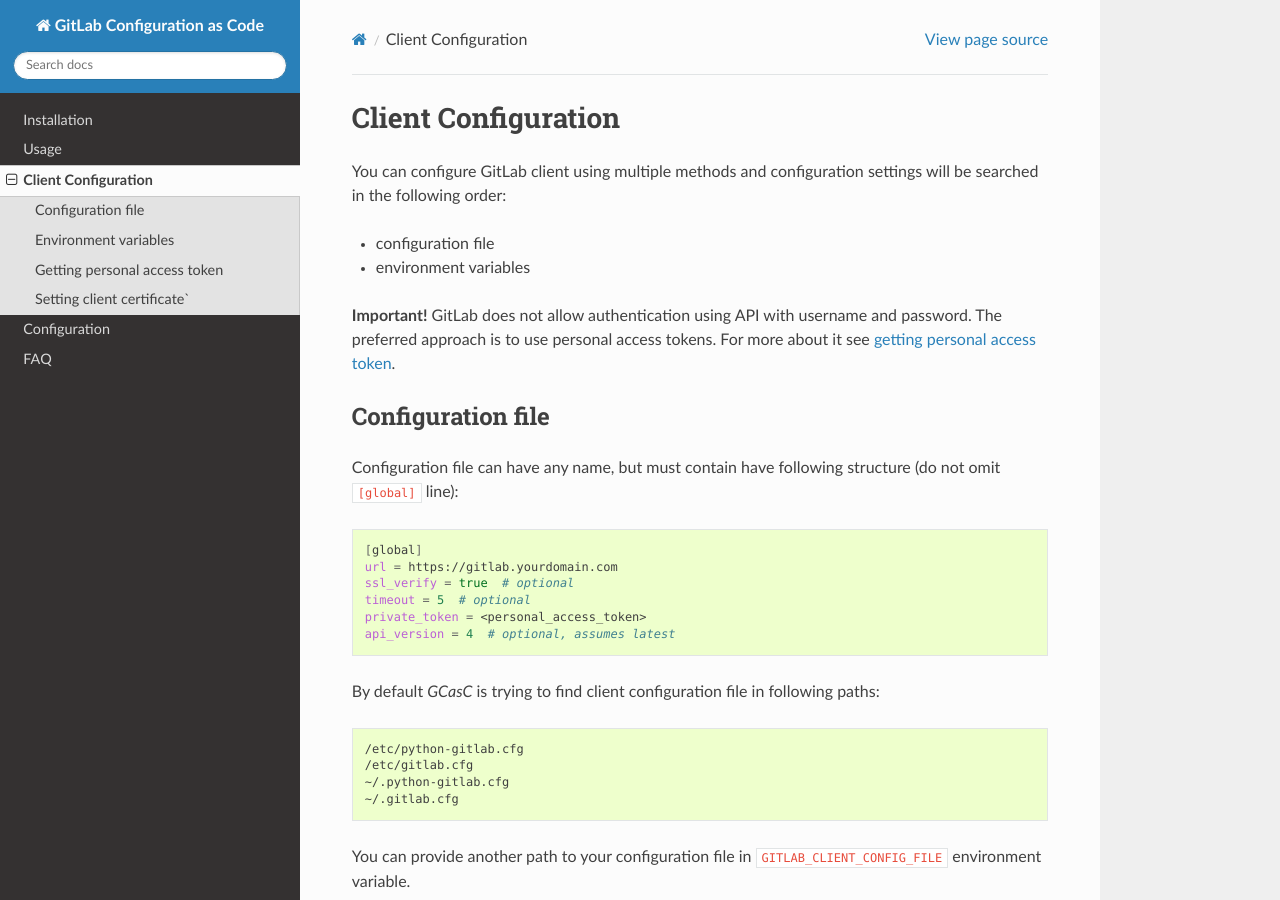
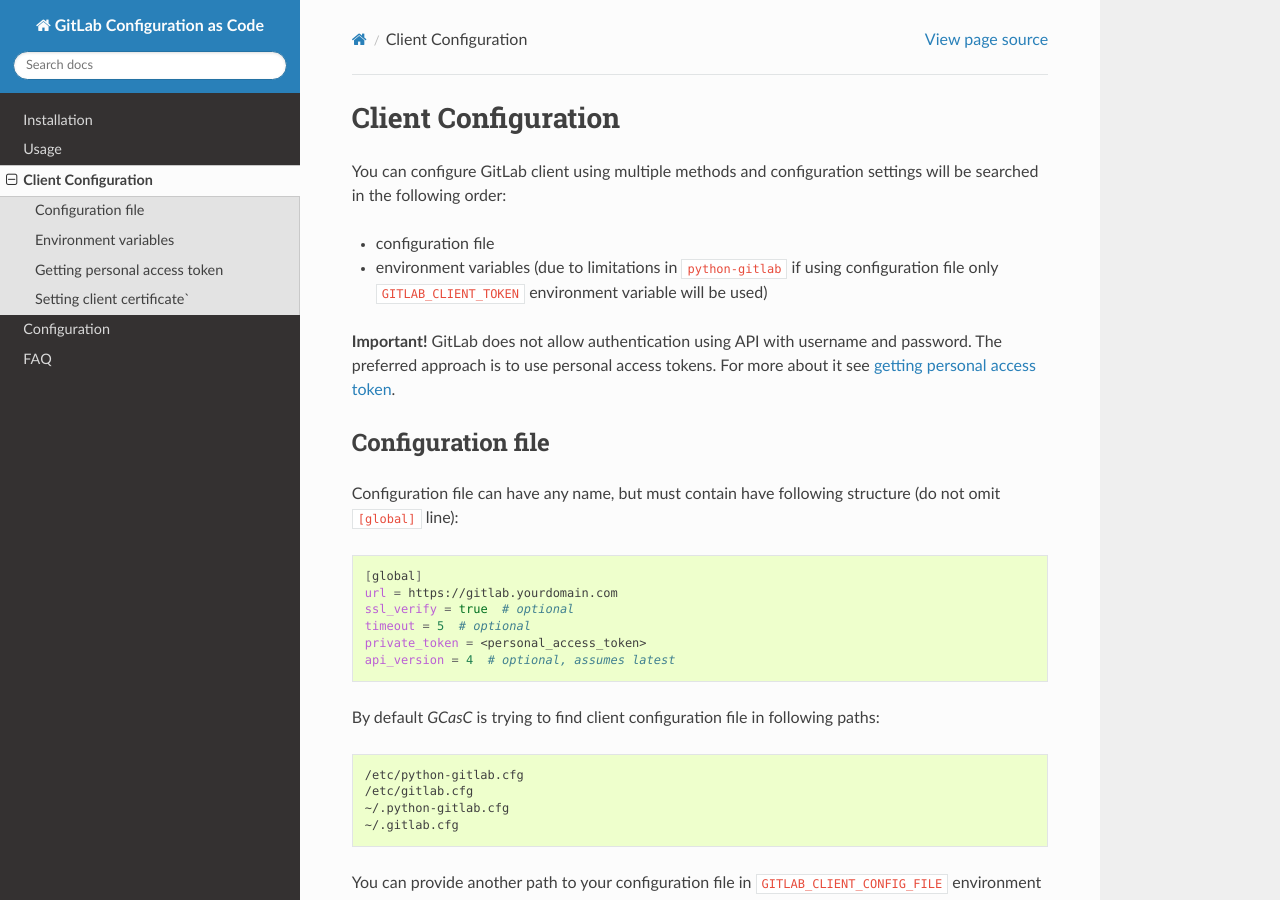
Before and after one commit to Roche/gitlab-configuration-as-code, a Sphinx documentation site: the page built from docs/client.md, in a window 1280 px wide and 900 px high. Built offline with Sphinx 7.4.7 and the Read the Docs theme 2.0.0, drawn with Linux system fonts in a browser that asks for light colours.

Commit message:
Update documentation regarding current limitations
of using config file and env vars at the same time

```diff
--- a/docs/client.md
+++ b/docs/client.md
@@ -4,7 +4,8 @@
 order:
 
 * configuration file
-* environment variables
+* environment variables (due to limitations in `python-gitlab` if using configuration file only `GITLAB_CLIENT_TOKEN`
+  environment variable will be used)
 
 **Important!** GitLab does not allow authentication using API with username and password. The preferred approach
 is to use personal access tokens. For more about it see [getting personal access token](#getting-personal-access-token).
--- a/gcasc/__init__.py
+++ b/gcasc/__init__.py
@@ -102,7 +102,8 @@
         )
 
     url = getattr(config, 'url', None) or uos.get_env_or_else(GITLAB_CLIENT_URL, "https://gitlab.com")
-    ssl_verify = getattr(config, 'ssl_verify', None) or uos.get_env_or_else(GITLAB_CLIENT_SSL_VERIFY, True)
+    # ssl_verify is always set by GitlabConfigParser, using inline if to handle `false` value read from config file
+    ssl_verify = config.ssl_verify if config else uos.get_env_or_else(GITLAB_CLIENT_SSL_VERIFY, True)
     api_version = getattr(config, 'api_version', None) or uos.get_env_or_else(GITLAB_CLIENT_API_VERSION, "4")
 
     return gitlab.Gitlab(
```
Also changed, not shown: README.md (+2 -1 lines), 1 other file.
